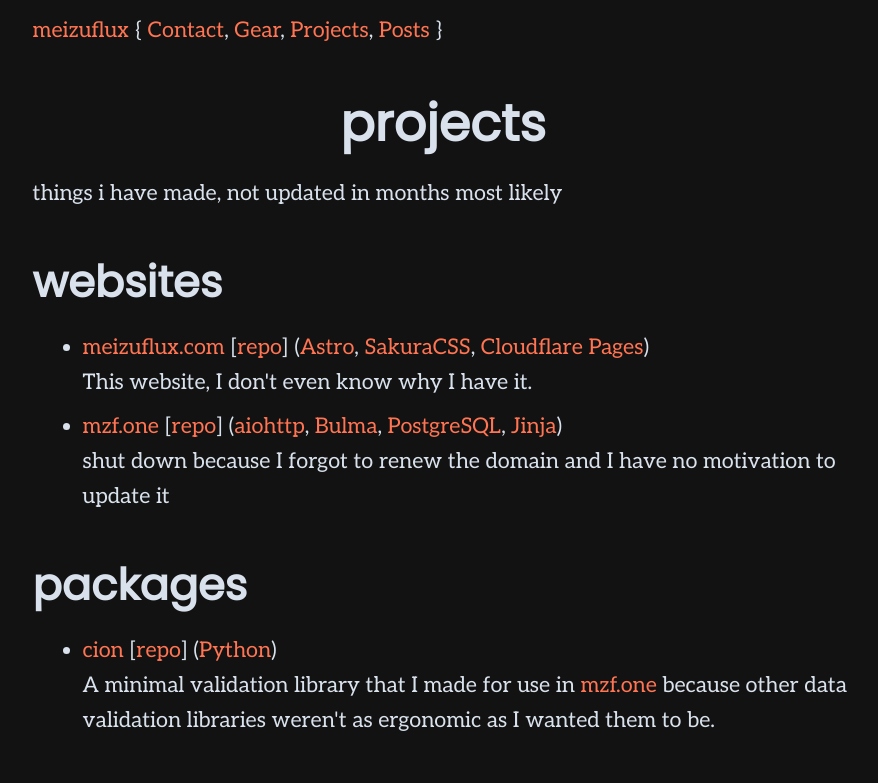
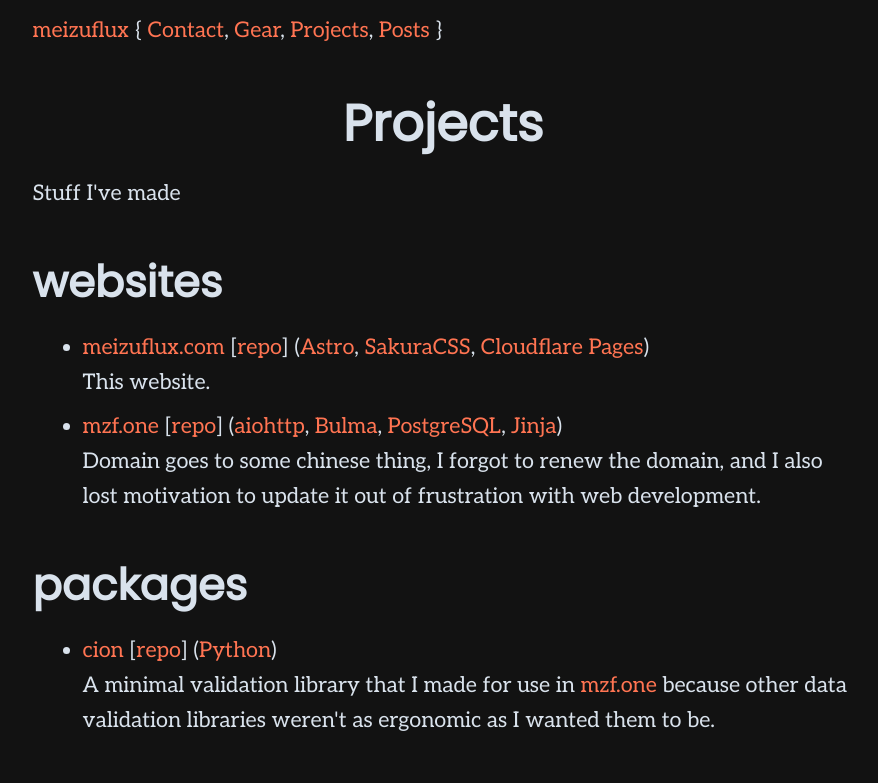
Before and after one commit to meizuflux/portfolio, an Astro site: page /projects in a window 1280 px wide. Shown: the top 783 px of the page, without its empty margins (197-1075 px from the left). Built offline with nearby package versions, Linux system fonts and the light colour scheme; Astro itself is replaced by a stand-in of ours.

Commit message:
Rework projects descriptions

```diff
--- a/src/pages/projects.astro
+++ b/src/pages/projects.astro
@@ -8,14 +8,14 @@
             "url": "https://meizuflux.com",
             "repo": "https://github.com/meizuflux/portfolio",
             "stack": [["Astro", "https://astro.build"], ["SakuraCSS", "https://github.com/oxalorg/sakura"], ["Cloudflare Pages", "https://pages.cloudflare.com"]],
-            "description": "This website, I don't even know why I have it."
+            "description": "This website."
         },
         {
             "name": "mzf.one",
             "url": "https://mzf.one",
             "repo": "https://github.com/meizuflux/private-destination",
             "stack": [["aiohttp", "https://docs.aiohttp.org/en/stable/web.html"], ["Bulma", "https://bulma.io"], ["PostgreSQL", "https://www.postgresql.org"], ["Jinja", "https://jinja.palletsprojects.com"]],
-            "description": "shut down because I forgot to renew the domain and I have no motivation to update it"
+            "description": "Domain goes to some chinese thing, I forgot to renew the domain, and I also lost motivation to update it out of frustration with web development."
         }
     ],
     "packages": [
@@ -38,9 +38,9 @@
     ]
 }
 ---
-<Base title="projects" description="various projects that I have worked on">
-    <h1 style="text-align: center">projects</h1>
-    <p>things i have made, not updated in months most likely</p>
+<Base title="Projects" description="Some projects and things that I've made">
+    <h1 style="text-align: center">Projects</h1>
+    <p>Stuff I've made</p>
 
     {Object.keys(projects).map(key => (
         <h2>{key}</h2>
```
